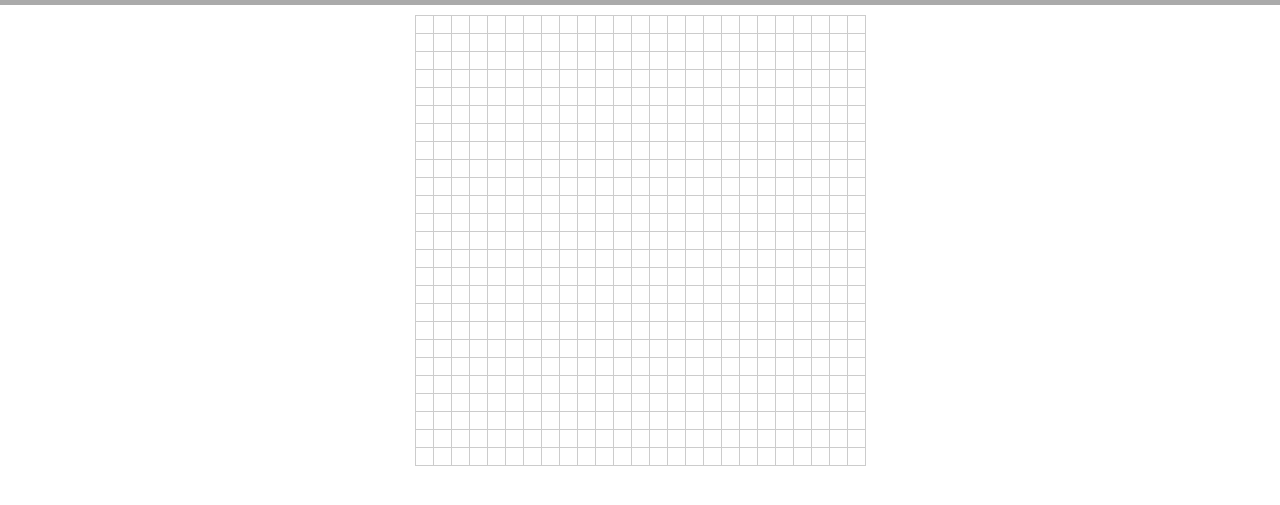
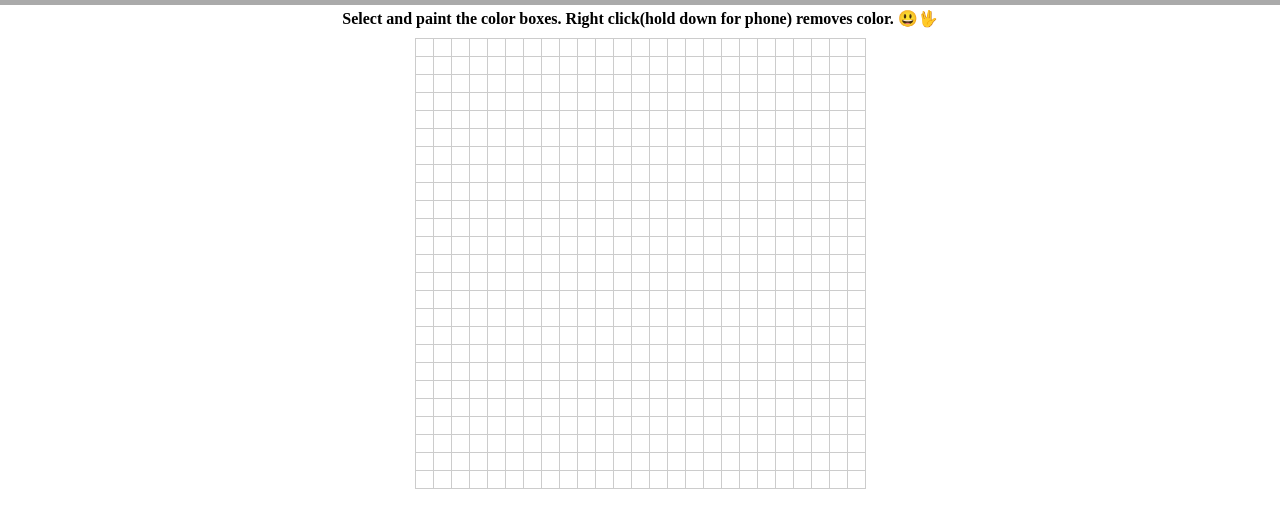
Before and after one commit to bozalp/bPlace, a plain HTML site: page index.html in a window 1280 px wide. Shown: the part 235-740 px from the top of the page. Drawn offline with Linux system fonts and the light colour scheme.

Commit message:
info added

```diff
--- a/index.html
+++ b/index.html
@@ -26,8 +26,14 @@
             </div>
         </div>
     </header>
+
     <div class="colors" id="colors">
     </div>
+
+    <h4 class="info">
+        Select and paint the color boxes. Right click(hold down for phone) removes color. 😃🖖
+    </h4>
+
     <table>
         <tbody id="canva"></tbody>
     </table>
--- a/style.css
+++ b/style.css
@@ -38,6 +38,11 @@ header a>h5{
     text-decoration: none;
 }
 
+.info{
+    text-align: center;
+    margin: 5px;
+}
+
 table {
 
     margin-top: 10px;
```
